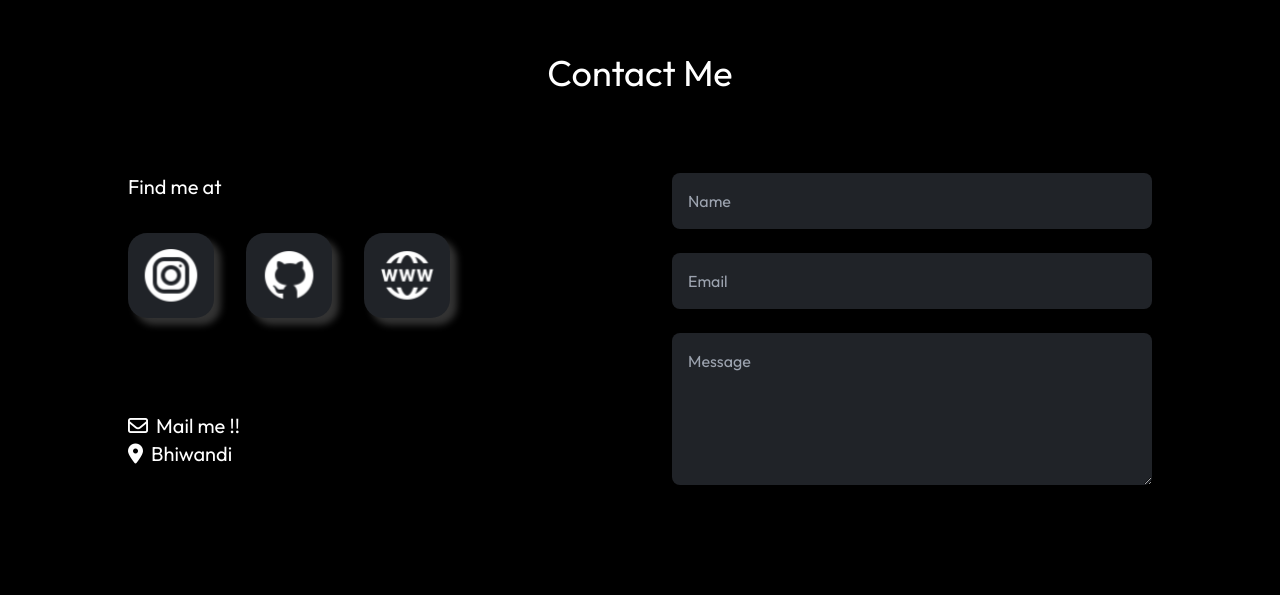
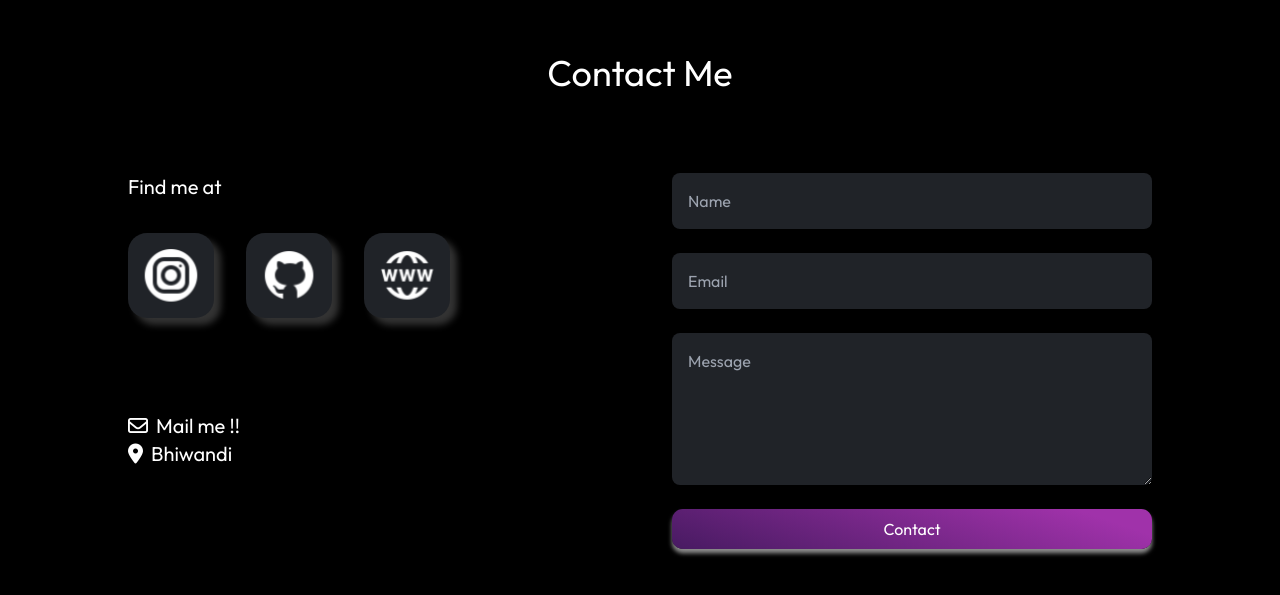
Before and after one commit to Shivam-Fl/PortfolioWebsite, a React (Vite) app: page / in a window 1280 px wide. Shown: the part 2567-3162 px from the top of the page. Built offline with nearby package versions, Linux system fonts and the light colour scheme; a web font is replaced by a local one.

Commit message:
added contact button

```diff
--- a/src/components/contact.jsx
+++ b/src/components/contact.jsx
@@ -18,7 +18,9 @@ export default function Contact() {
       className="h-[100vh] font-outfit  flex flex-col gap-y-20   "
       id="contact"
     >
-      <h2 className="text-center text-4xl mt-[15%] max-sm:mt-[25%]">Contact Me</h2>
+      <h2 className="text-center text-4xl mt-[15%] max-sm:mt-[25%]">
+        Contact Me
+      </h2>
       <div className="flex flex-col-reverse gap-y-8 sm:flex-row h-full sm:gap-x-16 justify-center  ">
         <div className="flex flex-col justify-start basis-1/2 gap-y-[18%]  ">
           <div className="flex flex-col gap-y-4 sm:gap-y-8  ">
@@ -43,7 +45,7 @@ export default function Contact() {
               })}
             </div>
           </div>
-          <div className=" max-sm:flex justify-center content-center gap-x-4 max-sm:mt-[4%] " >
+          <div className=" max-sm:flex justify-center content-center gap-x-4 max-sm:mt-[4%] ">
             <div className="text-sm sm:text-xl flex  justify-start items-center gap-x-2">
               <i className="fa-regular fa-envelope"></i>{" "}
               <a href="mailto:shivam.r.mishra9120@gmail.com" data-gmail="true">
@@ -76,6 +78,18 @@ export default function Contact() {
               rows="5"
               placeholder="Message"
             ></textarea>
+            <button
+              className="px-10 py-2"
+              style={{
+                borderRadius: " 0.67513rem",
+                background:
+                  "linear-gradient(199deg, #A032AA 12.78%, rgba(48, 28, 124, 0.46) 148.58%)",
+                boxShadow:
+                  "0px 4.27347px 4.27347px 0px rgba(255, 255, 255, 0.55)",
+              }}
+            >
+              Contact
+            </button>
           </form>
         </div>
       </div>
```
